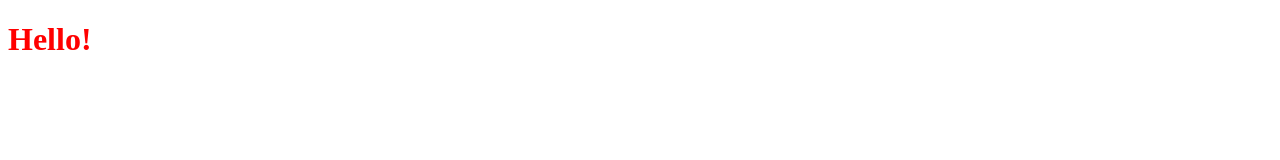
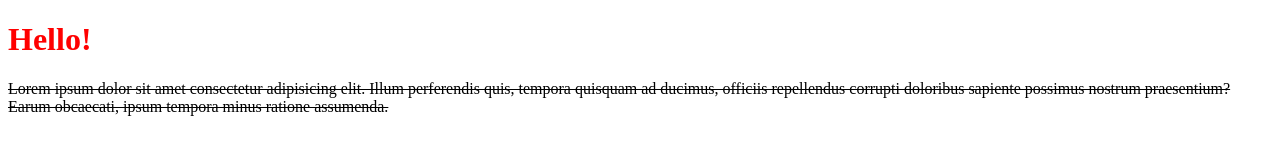
Before and after one commit to olimeme/udemy-js-react-practice, a plain HTML site: page index.html in a window 1280 px wide. Drawn offline with Linux system fonts and the light colour scheme.

Commit message:
added lorem text

```diff
--- a/index.html
+++ b/index.html
@@ -8,5 +8,6 @@
 </head>
 <body>
     <h1>Hello!</h1>
+    <s>Lorem ipsum dolor sit amet consectetur adipisicing elit. Illum perferendis quis, tempora quisquam ad ducimus, officiis repellendus corrupti doloribus sapiente possimus nostrum praesentium? Earum obcaecati, ipsum tempora minus ratione assumenda.</s>
 </body>
 </html>
```
